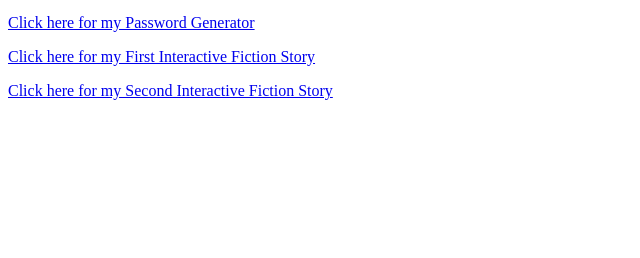
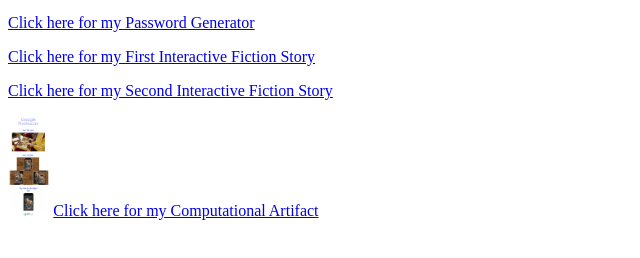
Before and after one commit to JuanHyde/My-Website, a plain HTML site: page portfolio.html in a window 1280 px wide. Shown: the part 416-674 px from the top of the page, without its empty margins (0-640 px from the left). Drawn offline with Linux system fonts and the light colour scheme.

Commit message:
Update portfolio.html

```diff
--- a/portfolio.html
+++ b/portfolio.html
@@ -20,6 +20,9 @@
     <a href="https://repl.it/EK59/24">Click here for my First Interactive Fiction Story</a>
     <p></p>
     <a href="https://repl.it/DuVP/13">Click here for my Second Interactive Fiction Story</a>
+    <p></p>
+    <img src="images/Artifact.png" height="100">
+		  <a href="https://goo.gl/WyMu5B">Click here for my Computational Artifact
     </a>
   </body>
 </html>
```
